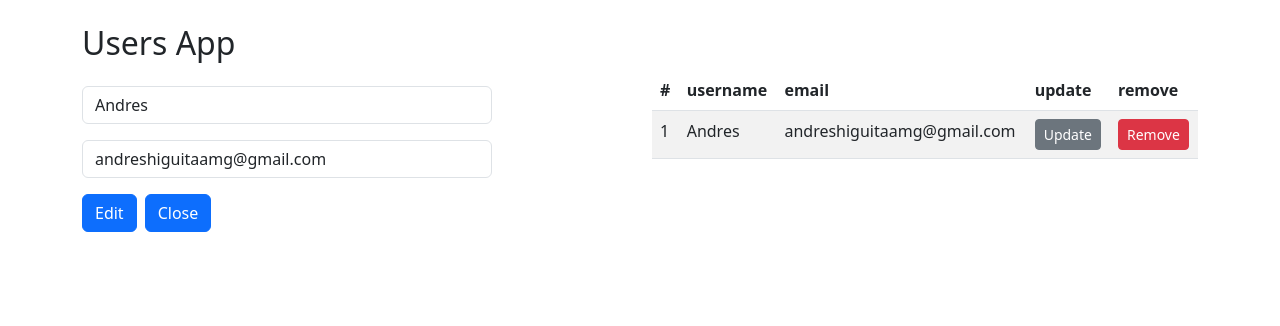
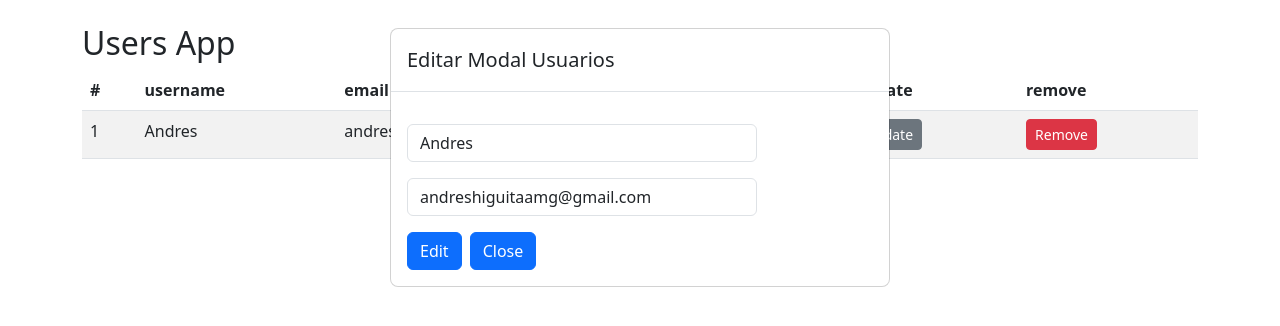
Before and after one commit to AndresHiguitaAMG/User-Application, a React (Vite) app in the folder client/: page / in a window 1280 px wide. Both pictures are taken after a click on the button "Update". Shown: the top 326 px of the page. Built offline with nearby package versions, Linux system fonts and the light colour scheme.

Commit message:
modal form window

```diff
--- a/client/src/UsersApp.jsx
+++ b/client/src/UsersApp.jsx
@@ -16,12 +16,19 @@ export const UsersApp = () => {
   } = useUsers();
 
   return (
-  <div className="container my-4">
-    <h2>Users App</h2>
-    <div className="row">
+    <>
       {
         !visibleForm ||
-        <div className="col">
+          <div className="abrir-modal animacion fadeIn">
+            <div className="modal" style={{display: "block"}} tabIndex="-1">
+              <div className="modal-dialog" role="document">
+                <div className="modal-content">
+                  <div className="modal-header">
+                    <h5 className="modal-title">
+                      {userSelected.id > 0 ? "Editar" : "Crear"} Modal Usuarios
+                    </h5>
+                  </div>
+                  <div className="modal-body">
                     <UserForm
                       handlerAddUser={handlerAddUser}
                       initalUserForm={initalUserForm}
@@ -29,7 +36,14 @@ export const UsersApp = () => {
                       handlerCloseForm={handlerCloseForm}
                     />
                   </div>
+                </div>
+              </div>
+            </div>
+          </div>
       }
+      <div className="container my-4">
+        <h2>Users App</h2>
+      <div className="row">
         <div className="col">
           {
           visibleForm ||
@@ -55,5 +69,6 @@ export const UsersApp = () => {
           </div>
         </div>
       </div>
+    </>
   )
 }
```
Lines whose indentation alone changed are shown as unchanged.
